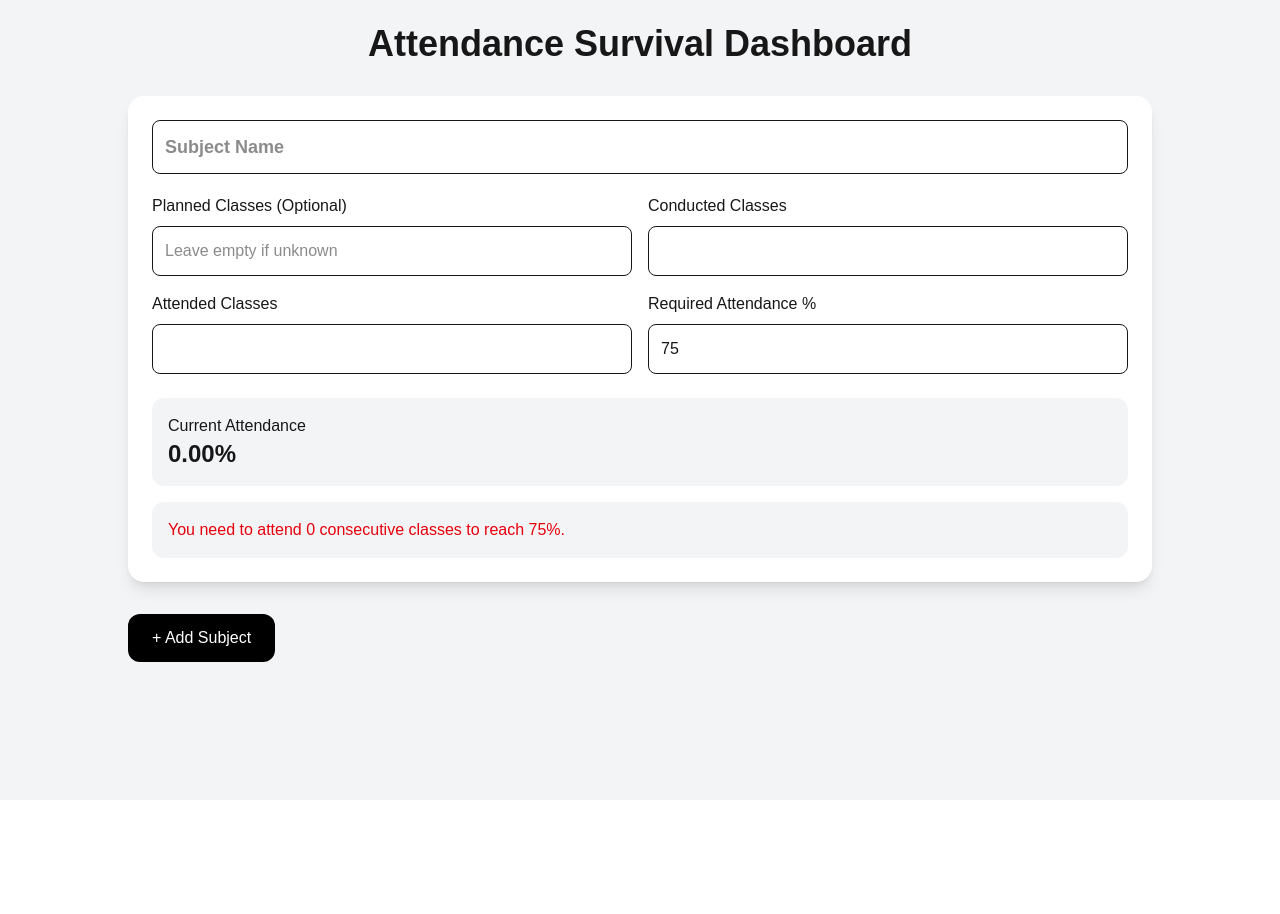
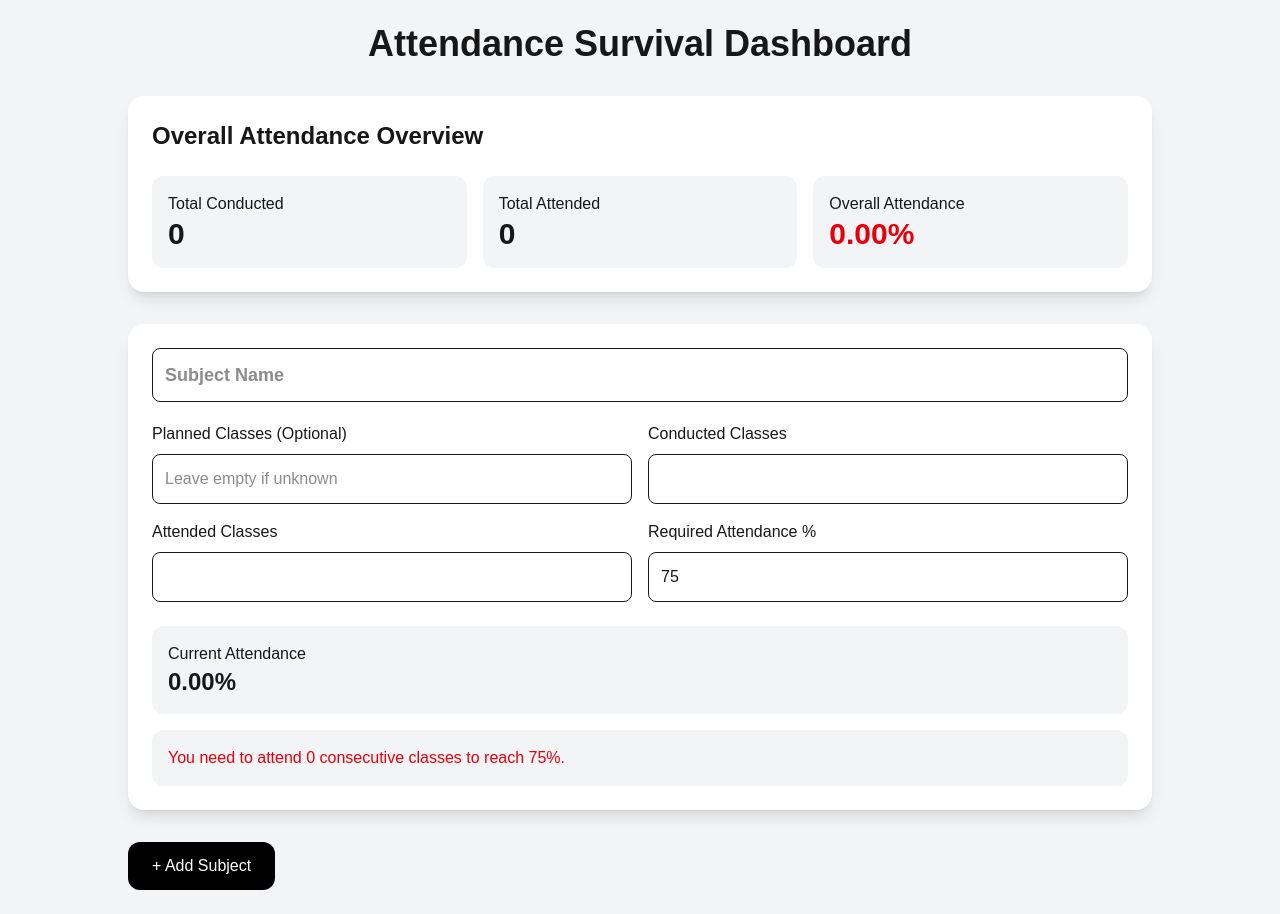
Before and after one commit to arushi-sahay/student-toolkit, a Next.js app: page / in a window 1280 px wide. Before the commit the page ends 800 px from the top, so only its background shows below. Built offline with nearby package versions, Linux system fonts and the light colour scheme.

Commit message:
Add multi-subject attendance dashboard with cumulative analytics

```diff
--- a/app/page.tsx
+++ b/app/page.tsx
@@ -51,6 +51,25 @@ export default function Home() {
     );
   };
 
+  // OVERALL DASHBOARD CALCULATIONS
+
+  const totalConducted = subjects.reduce(
+    (sum, subject) =>
+      sum + Number(subject.conducted || 0),
+    0
+  );
+
+  const totalAttended = subjects.reduce(
+    (sum, subject) =>
+      sum + Number(subject.attended || 0),
+    0
+  );
+
+  const overallAttendance =
+    totalConducted > 0
+      ? (totalAttended / totalConducted) * 100
+      : 0;
+
   return (
     <main className="min-h-screen bg-gray-100 p-6">
       <div className="max-w-5xl mx-auto">
@@ -59,9 +78,62 @@ export default function Home() {
           Attendance Survival Dashboard
         </h1>
 
+        {/* OVERALL DASHBOARD */}
+
+        <div className="bg-white rounded-2xl shadow-lg p-6 mb-8">
+
+          <h2 className="text-2xl font-bold mb-6">
+            Overall Attendance Overview
+          </h2>
+
+          <div className="grid md:grid-cols-3 gap-4">
+
+            <div className="bg-gray-100 p-4 rounded-xl">
+              <p className="font-medium">
+                Total Conducted
+              </p>
+
+              <p className="text-3xl font-bold">
+                {totalConducted}
+              </p>
+            </div>
+
+            <div className="bg-gray-100 p-4 rounded-xl">
+              <p className="font-medium">
+                Total Attended
+              </p>
+
+              <p className="text-3xl font-bold">
+                {totalAttended}
+              </p>
+            </div>
+
+            <div className="bg-gray-100 p-4 rounded-xl">
+              <p className="font-medium">
+                Overall Attendance
+              </p>
+
+              <p
+                className={`text-3xl font-bold ${
+                  overallAttendance >= 75
+                    ? "text-green-600"
+                    : "text-red-600"
+                }`}
+              >
+                {overallAttendance.toFixed(2)}%
+              </p>
+            </div>
+
+          </div>
+
+        </div>
+
+        {/* SUBJECT CARDS */}
+
         <div className="flex flex-col gap-6">
 
           {subjects.map((subject) => {
+
             const planned = Number(subject.planned);
             const conducted = Number(subject.conducted);
             const attended = Number(subject.attended);
@@ -84,6 +156,7 @@ export default function Home() {
             let resultColor = "";
 
             if (!invalidInput) {
+
               if (usingPlannedMode) {
 
                 // PLANNED MODE
@@ -108,15 +181,19 @@ export default function Home() {
                   futureClassesNeeded;
 
                 if (maxClassesCanMiss >= 0) {
+
                   resultMessage = `You can still miss ${maxClassesCanMiss} classes this semester.`;
 
                   resultColor = "text-green-600";
+
                 } else {
+
                   resultMessage =
                     "You can no longer reach the required attendance this semester.";
 
                   resultColor = "text-red-600";
                 }
+
               } else {
 
                 // ROLLING MODE
@@ -136,10 +213,13 @@ export default function Home() {
                 classesCanMiss--;
 
                 if (classesCanMiss >= 0) {
+
                   resultMessage = `You can currently miss ${classesCanMiss} more classes before dropping below ${required}%.`;
 
                   resultColor = "text-green-600";
+
                 } else {
+
                   let classesNeeded = 0;
 
                   while (
@@ -262,19 +342,19 @@ export default function Home() {
                 </div>
 
                 {!invalidInput ? (
+
                   <div className="mt-6 space-y-4">
 
                     <div className="bg-gray-100 p-4 rounded-xl">
+
                       <p className="font-medium">
                         Current Attendance
                       </p>
 
                       <p className="text-2xl font-bold">
-                        {currentAttendance.toFixed(
-                          2
-                        )}
-                        %
+                        {currentAttendance.toFixed(2)}%
                       </p>
+
                     </div>
 
                     <div
@@ -284,10 +364,13 @@ export default function Home() {
                     </div>
 
                   </div>
+
                 ) : (
+
                   <div className="mt-6 bg-red-100 text-red-700 p-4 rounded-xl">
                     Please check your inputs.
                   </div>
+
                 )}
 
               </div>
```
